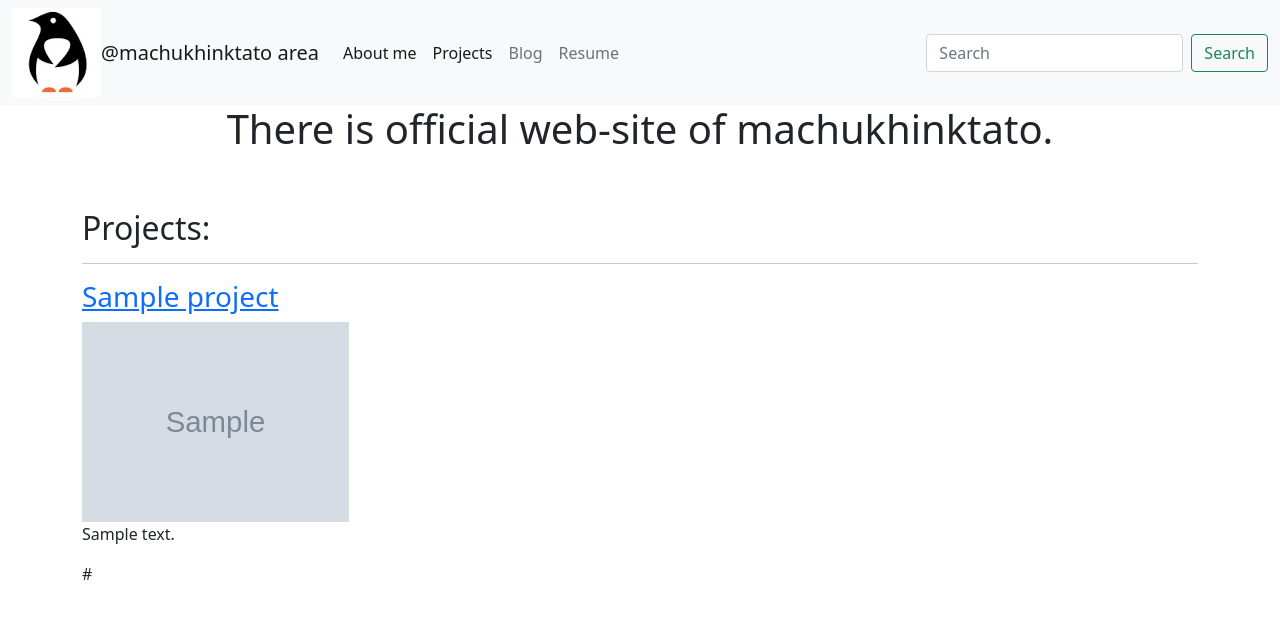
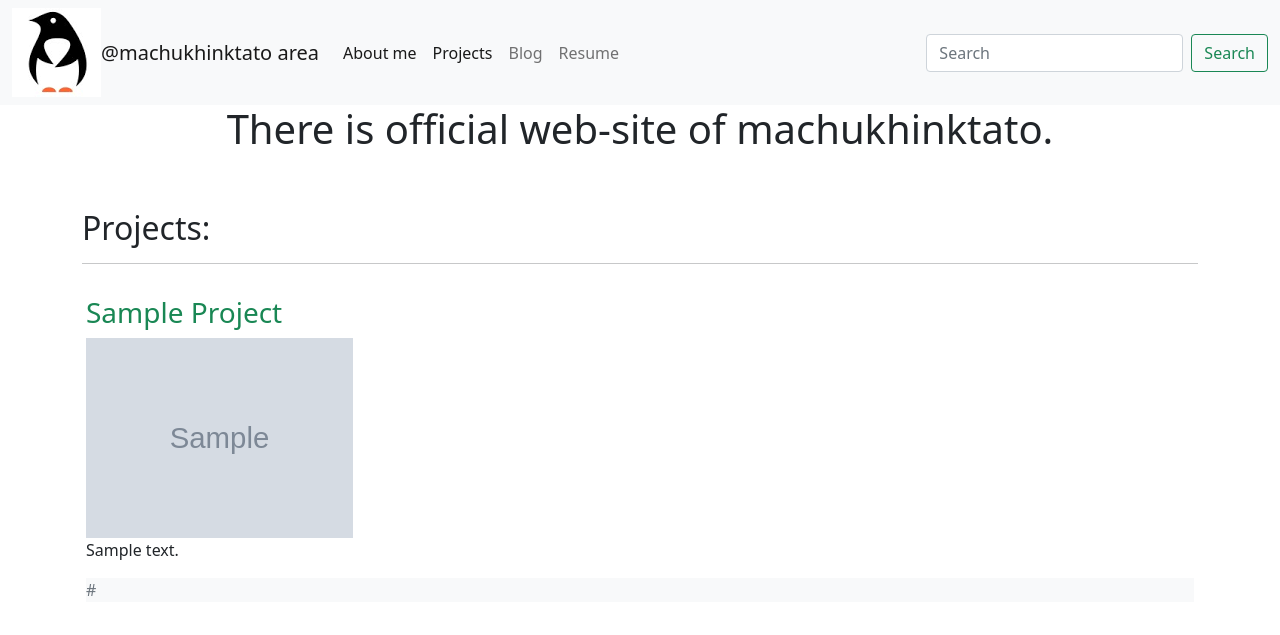
Before and after one commit to machukhinktato/personal-portfolio-ondj, a Django app: page / in a window 1280 px wide. Shown: the top 635 px of the page. Run offline with Django 3.2, Linux system fonts and the light colour scheme; tables that the repository leaves empty hold one stand-in row (values such as "Sample post"); grey boxes marked "Sample" are stand-in pictures.

Commit message:
in progress

```diff
--- a/portfolio/templates/portfolio/index.html
+++ b/portfolio/templates/portfolio/index.html
@@ -11,16 +11,22 @@
         <hr>
         <div class="row">
             {% for project in projects %}
-                <div class="col-lg-4 col-md-6">
-                    <a href="{% url 'project_details' pk=project.id %}">
-                    <h3>{{ project.title }}</h3>
+                <div class="col-lg-4 col-md-6 card-body">
+                    <a href="{% url 'project_details' pk=project.id %}" style=" text-decoration: none">
+                        <h3 class="text-success">{{ project.title|title }}</h3>
                     </a>
-                        {% if project.url %}
+                    {% if project.url %}
                         <a href="{{ project.url }}">
                             <img src="{{ project.image.url }}" height=200>
                         </a>
                         <p>{{ project.description }}</p>
-                        <p>{{ project.url }}</p>
+                        <p class="card-text bg-light">
+                            <a href="{{ project.url }}" style="text-decoration: none"
+                               class="text-secondary stretched-link">{{ project.url }}</a>
+                        </p>
+
+
+
                     {% else %}
                         <img src="{{ project.image.url }}" height=200>
                         <p>{{ project.description }}</p>
```
